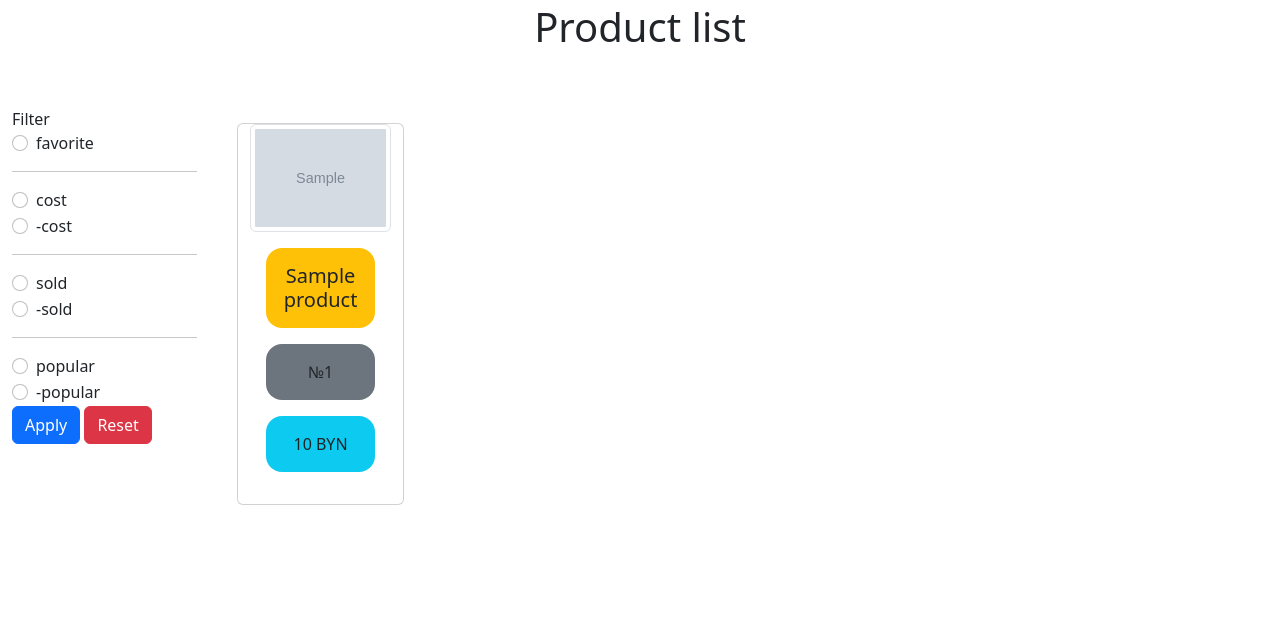
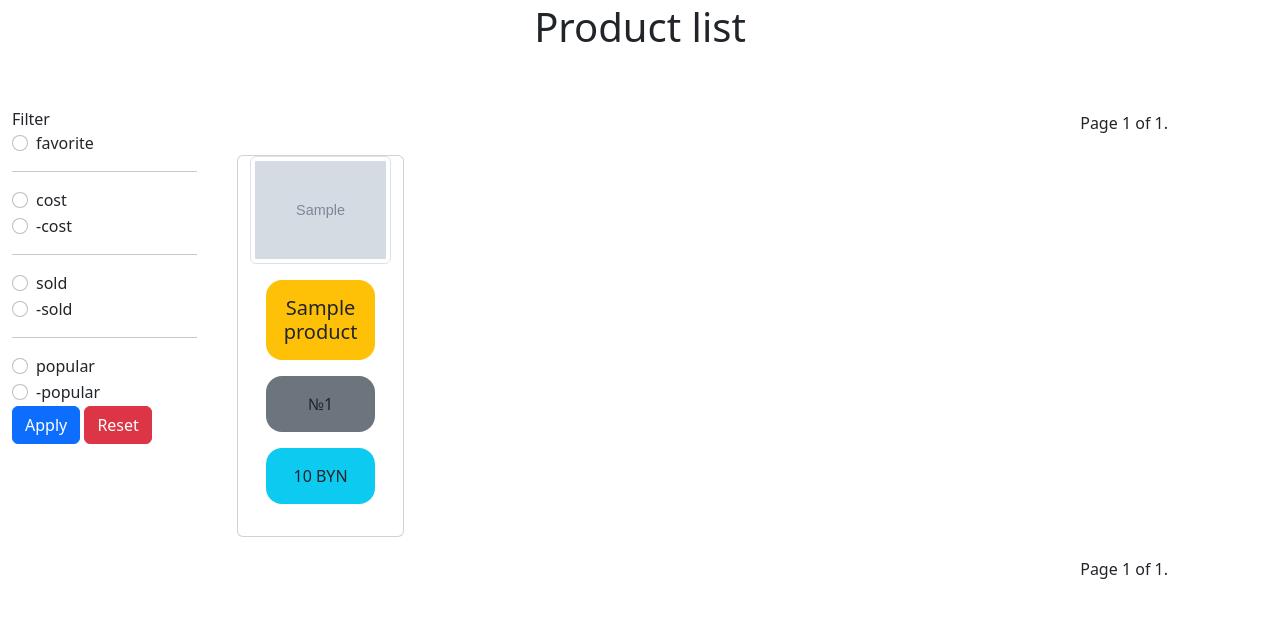
Before and after one commit to DedRobin/my-first-shop, a Django app: template templates/index.html in a window 1280 px wide. Shown: the part 53-671 px from the top of the page. Run offline with Django 3.2, Linux system fonts and the light colour scheme; the template is opened without the code that fills it: most values are stand-ins (such as "Sample title", 1, 10 or a date in 2020); grey boxes marked "Sample" are stand-in pictures.

Commit message:
added pagination for products

```diff
--- a/my_first_project/settings.py
+++ b/my_first_project/settings.py
@@ -39,6 +39,7 @@ INSTALLED_APPS = [
     "django.contrib.staticfiles",
     "crispy_forms",
     "crispy_bootstrap5",
+    "my_first_project",
     "products",
     "users",
 ]
--- a/templates/index.html
+++ b/templates/index.html
@@ -13,11 +13,16 @@
         <div class="col">
             <div class="container-fluid row text-center justify-content-between">
 
+                {% include "pagination.html" %}
+
                 {% for product in product_list %}
                     {% include "product.html" %}
                 {% endfor %}
 
+                {% include "pagination.html" %}
+
             </div>
+
         </div>
     </div>
 {% endblock %}
--- /dev/null
+++ b/templates/pagination.html
@@ -0,0 +1,31 @@
+{% load pagination_tags %}
+
+<div class="row my-1">
+    <div class="col-6 text-start">
+        <nav aria-label="Page navigation example">
+            <ul class="pagination">
+                {% if page.has_previous %}
+                    <li class="page-item">
+                        <a class="page-link" href="{% url_replace page=1 %}">&laquo; first</a>
+                    </li>
+                    <li class="page-item">
+                        <a class="page-link" href="{% url_replace page=page.previous_page_number %}">Previous</a>
+                    </li>
+                {% endif %}
+                {% if page.has_next %}
+                    <li class="page-item">
+                        <a class="page-link" href="{% url_replace page=page.next_page_number %}">Next</a>
+                    </li>
+                    <li class="page-item">
+                        <a class="page-link" href="{% url_replace page=page.paginator.num_pages %}">last &raquo;</a>
+                    </li>
+                {% endif %}
+            </ul>
+        </nav>
+    </div>
+    <div class="col-6 text-end">
+    <span class="mx-3">
+        Page {{ page.number }} of {{ page.paginator.num_pages }}.
+    </span>
+    </div>
+</div>
```
Also changed, not shown: my_first_project/templatetags/pagination_tags.py (added, +17 -0 lines), products/views.py (+13 -8 lines), my_first_project/templatetags/__init__.py (added).
